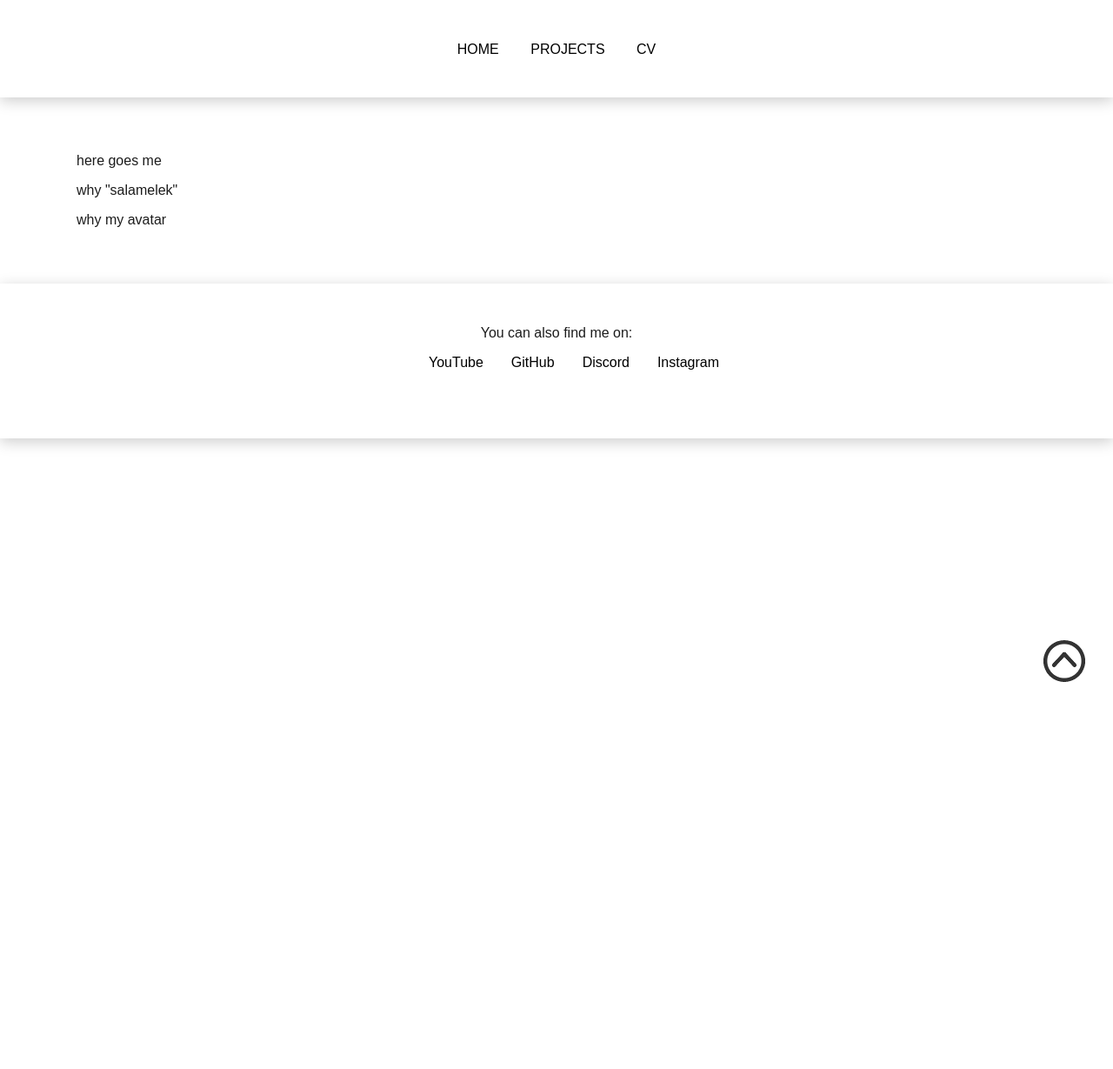
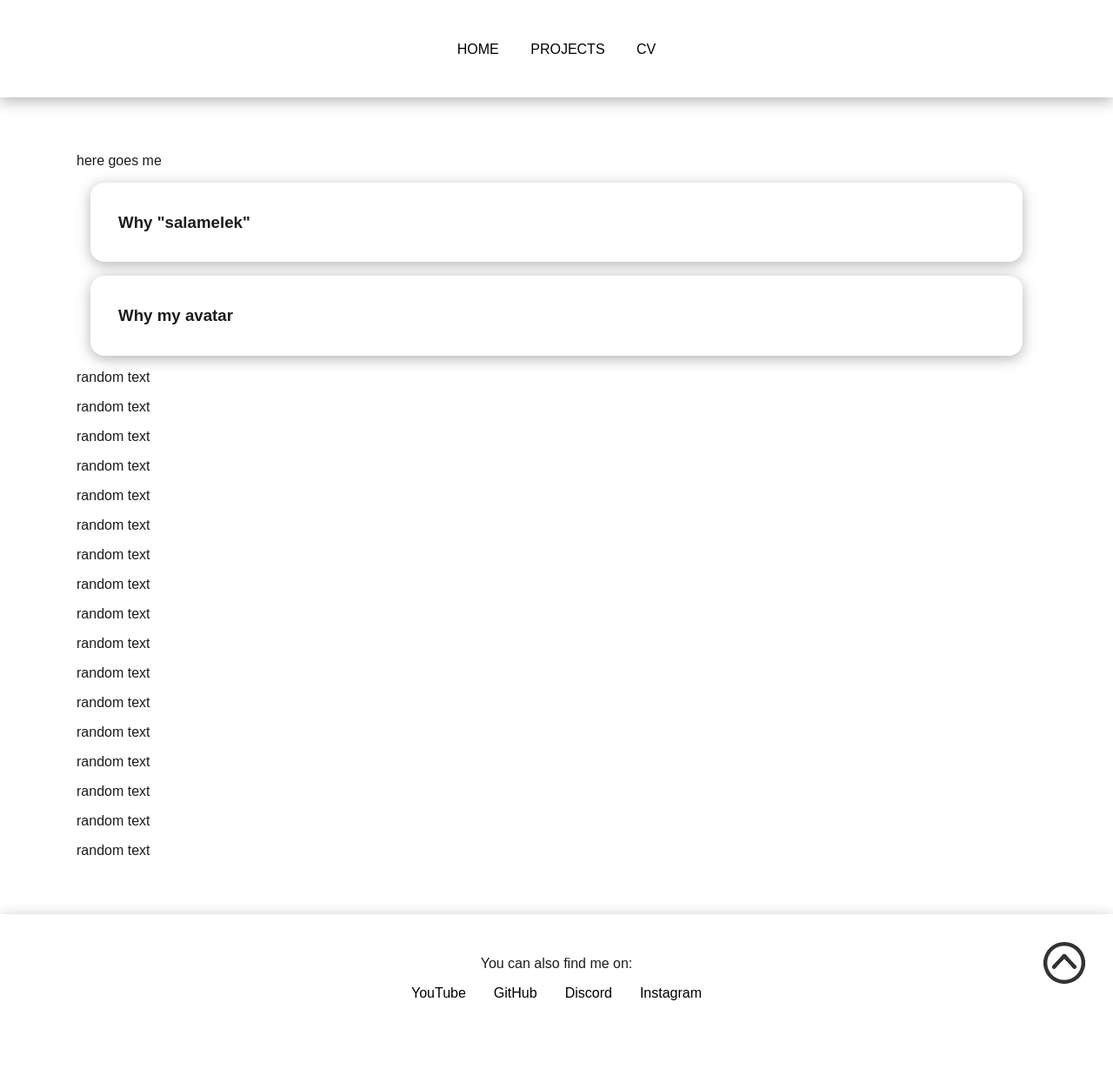
Before and after one commit to salamelek/personal_website, a PHP site: page / in a window 1280 px wide. Shown: the whole page at 87% size. Before the commit the page ends 784 px from the top, so only its background shows below. Run offline with PHP 8.4, Linux system fonts and the light colour scheme.

Commit message:
footer can fuck off, started work on index cards

```diff
--- a/css/style.css
+++ b/css/style.css
@@ -15,7 +15,7 @@
     --bcg-color: rgb(255, 255, 255);
     --green: rgb(0, 255, 0);
     --orange: rgb(255, 128, 0);
-    --shadow-color: rgba(0, 0, 0, 20%);
+    --shadow-color: rgba(0, 0, 0, 0.3);
 
     /*transitions time*/
     --delay-short: 200ms;
@@ -49,7 +49,7 @@ main {
 }
 
 .shadow {
-    box-shadow: 0 0.25em 1em var(--shadow-color);
+    box-shadow: 0 0.22em 1em var(--shadow-color);
 }
 
 /*HEADER*/
@@ -105,6 +105,14 @@ nav {
     transition: font-size var(--delay-short);
 }
 
+/*INDEX CARDS*/
+
+.index-card {
+    padding: 1em 2em;
+    border-radius: 1em;
+    margin: 1em;
+}
+
 /*PROJECT CARDS*/
 
 .project-cards-container {
@@ -118,7 +126,6 @@ nav {
 .project-card {
     padding: 1em 2em;
     border-radius: 1em;
-
 }
 
 /*CURRICULUM*/
@@ -293,6 +300,7 @@ footer ul {
     justify-content: center;
     height: 1em;
     padding-bottom: 3em;
+    padding-left: 0;
 }
 
 footer ul li {
@@ -341,8 +349,7 @@ html {
 }
 
 .top-btn-container {
-    position: fixed;
-    bottom: 1em;
+    position: absolute;
     right: 2em;
 }
 
@@ -361,7 +368,7 @@ html {
     position: absolute;
     white-space: nowrap;
     right: calc(100% + 5px);
-    bottom: 30%;
+    bottom: 33%;
     /*ANIMATIONS*/
     transform: scale(0);
     transition: var(--delay-mid) ease;
--- a/index.html
+++ b/index.html
@@ -24,16 +24,37 @@
             <header>
                 <p>here goes me</p>
             </header>
-            <section>
-                <p>why "salamelek"</p>
+            <section class="index-card shadow">
+                <h3>Why "salamelek"</h3>
+            </section>
+            <section class="index-card shadow">
+                <h3>Why my avatar</h3>
             </section>
             <section>
-                <p>why my avatar</p>
+                <p>random text</p>
+                <p>random text</p>
+                <p>random text</p>
+                <p>random text</p>
+                <p>random text</p>
+                <p>random text</p>
+                <p>random text</p>
+                <p>random text</p>
+                <p>random text</p>
+                <p>random text</p>
+                <p>random text</p>
+                <p>random text</p>
+                <p>random text</p>
+                <p>random text</p>
+                <p>random text</p>
+                <p>random text</p>
+                <p>random text</p>
             </section>
-
         </div>
     </main>
     <footer class="shadow">
+        <div class="top-btn-container">
+            <a href="#" class="top-btn-link"><img src="./images/back_to_top.png" alt="" class="top-btn-img"/></a>
+        </div>
         <p class="grid-col-span-4">You can also find me on:</p>
         <ul>
             <li>
@@ -50,8 +71,5 @@
             </li>
         </ul>
     </footer>
-    <div class="top-btn-container">
-        <a href="#" class="top-btn-link"><img src="./images/back_to_top.png" alt="" class="top-btn-img"/></a>
-    </div>
 </body>
 </html>
--- a/projects/index.html
+++ b/projects/index.html
@@ -51,6 +51,9 @@
         </div>
     </main>
     <footer class="shadow">
+        <div class="top-btn-container">
+            <a href="#" class="top-btn-link"><img src="../images/back_to_top.png" alt="" class="top-btn-img"/></a>
+        </div>
         <p class="grid-col-span-4">You can also find me on:</p>
         <ul>
             <li>
@@ -67,8 +70,5 @@
             </li>
         </ul>
     </footer>
-    <div class="top-btn-container">
-        <a href="#" class="top-btn-link"><img src="../images/back_to_top.png" alt="" class="top-btn-img"/></a>
-    </div>
 </body>
 </html>
```
Also changed, not shown: curriculum_vitae/index.html (+6 -4 lines).
